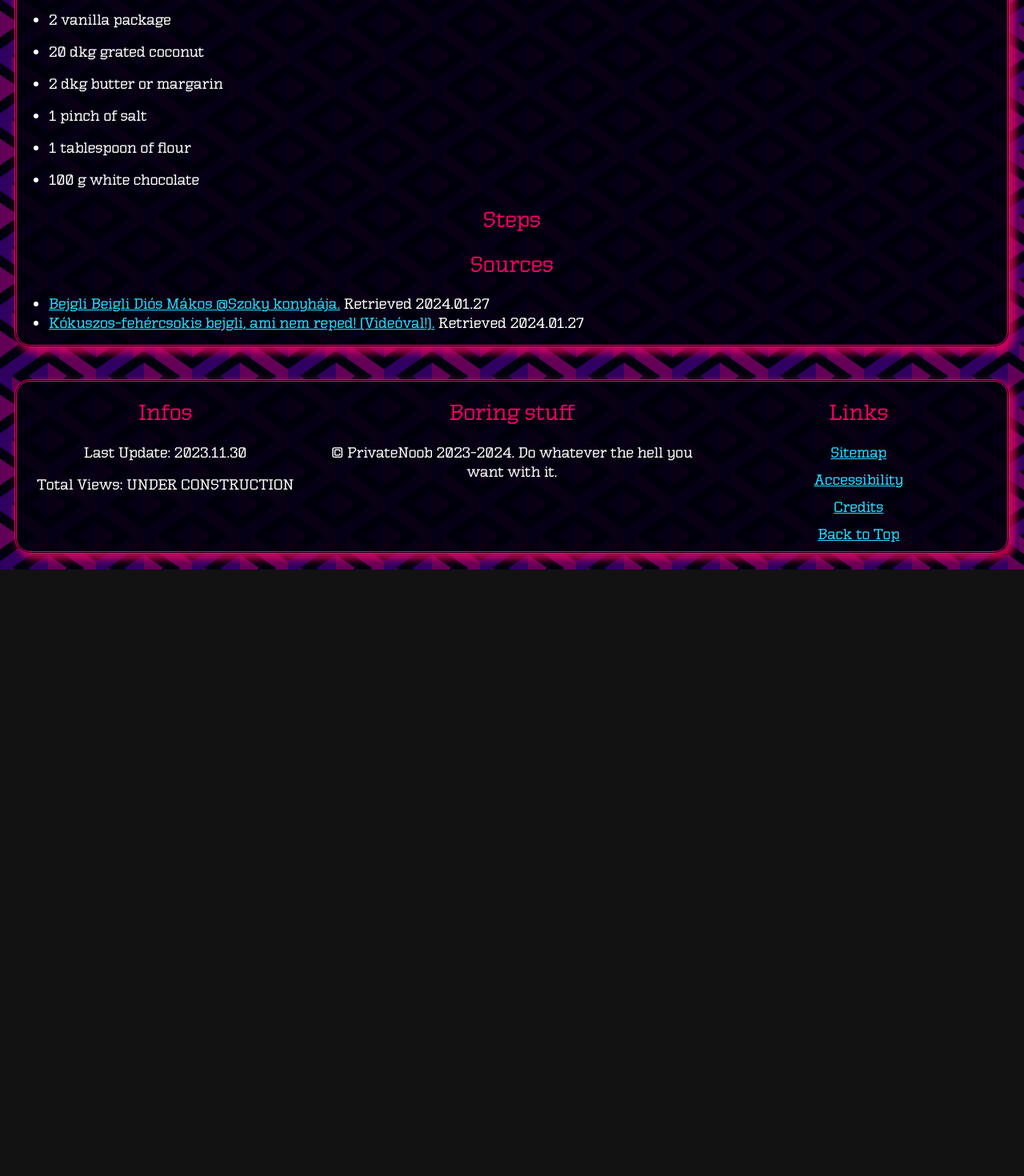
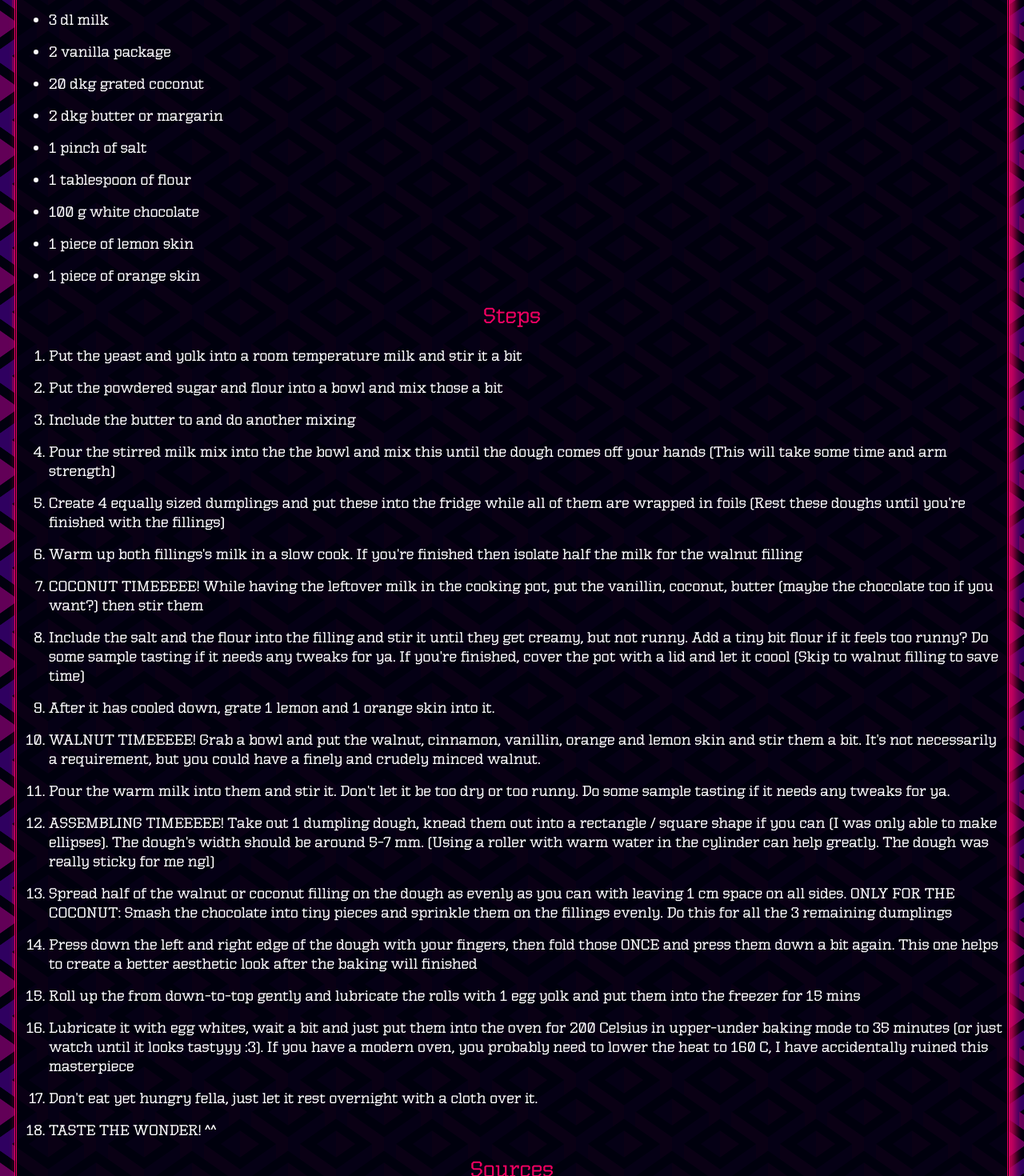
Before and after one commit to PrivateN00b/privatenoob.top, a React (Vite) app: page /Recipes/Bejgli in a window 1280 px wide. Shown: the part 1330-2800 px from the top of the page at 80% size. Before the commit the page ends 2042 px from the top, so only its background shows below. Built offline with nearby package versions, Linux system fonts and the light colour scheme.

Commit message:
cont: finished the Bejgli recipe

```diff
--- a/src/pages/blogs/Recipes/pages/Bejgli.tsx
+++ b/src/pages/blogs/Recipes/pages/Bejgli.tsx
@@ -17,7 +17,7 @@ export function Bejgli() {
         <StyledParagraph>Dough:</StyledParagraph>
         <ul>
           <li>
-            <p>1 kg flour</p>
+            <p>1 kg grated flour</p>
           </li>
           <li>
             <p>40 dkg butter or margarin</p>
@@ -32,6 +32,9 @@ export function Bejgli() {
             <p>10 dkg powdered sugar</p>
           </li>
           <li>
+            <p>2 dkg yeast</p>
+          </li>
+          <li>
             <p>1 coffespoon of salt</p>
           </li>
         </ul>
@@ -44,7 +47,10 @@ export function Bejgli() {
             <p>2-3 vanilla package</p>
           </li>
           <li>
-            <p>0.5 kg well and lightly minced walnut</p>
+            <p>
+              0.5 kg finely and crudely minced walnut (or just go finely mixed
+              all the way)
+            </p>
           </li>
           <li>
             <p>2 pieces of lemon skin</p>
@@ -53,7 +59,7 @@ export function Bejgli() {
             <p>1 piece of orange skin</p>
           </li>
           <li>
-            <p>1 tablespoon of cinnamon</p>
+            <p>1-2 tablespoon of cinnamon</p>
           </li>
           <li>
             <p>20-30 dkg sugar</p>
@@ -84,8 +90,136 @@ export function Bejgli() {
           <li>
             <p>100 g white chocolate</p>
           </li>
+          <li>
+            <p>1 piece of lemon skin</p>
+          </li>
+          <li>
+            <p>1 piece of orange skin</p>
+          </li>
         </ul>
         <CenteredH2>Steps</CenteredH2>
+        <ol>
+          <li>
+            <p>
+              Put the yeast and yolk into a room temperature milk and stir it a
+              bit
+            </p>
+          </li>
+          <li>
+            <p>
+              Put the powdered sugar and flour into a bowl and mix those a bit
+            </p>
+          </li>
+          <li>
+            <p>Include the butter to and do another mixing</p>
+          </li>
+          <li>
+            <p>
+              Pour the stirred milk mix into the the bowl and mix this until the
+              dough comes off your hands (This will take some time and arm
+              strength)
+            </p>
+          </li>
+          <li>
+            <p>
+              Create 4 equally sized dumplings and put these into the fridge
+              while all of them are wrapped in foils (Rest these doughs until
+              you're finished with the fillings)
+            </p>
+          </li>
+          <li>
+            <p>
+              Warm up both fillings's milk in a slow cook. If you're finished
+              then isolate half the milk for the walnut filling
+            </p>
+          </li>
+          <li>
+            <p>
+              COCONUT TIMEEEEE! While having the leftover milk in the cooking
+              pot, put the vanillin, coconut, butter (maybe the chocolate too if
+              you want?) then stir them
+            </p>
+          </li>
+          <li>
+            <p>
+              Include the salt and the flour into the filling and stir it until
+              they get creamy, but not runny. Add a tiny bit flour if it feels
+              too runny? Do some sample tasting if it needs any tweaks for ya.
+              If you're finished, cover the pot with a lid and let it coool
+              (Skip to walnut filling to save time)
+            </p>
+          </li>
+          <li>
+            <p>
+              After it has cooled down, grate 1 lemon and 1 orange skin into it.
+            </p>
+          </li>
+          <li>
+            <p>
+              WALNUT TIMEEEEE! Grab a bowl and put the walnut, cinnamon,
+              vanillin, orange and lemon skin and stir them a bit. It's not
+              necessarily a requirement, but you could have a finely and crudely
+              minced walnut.
+            </p>
+          </li>
+          <li>
+            <p>
+              Pour the warm milk into them and stir it. Don't let it be too dry
+              or too runny. Do some sample tasting if it needs any tweaks for
+              ya.
+            </p>
+          </li>
+          <li>
+            <p>
+              ASSEMBLING TIMEEEEE! Take out 1 dumpling dough, knead them out
+              into a rectangle / square shape if you can (I was only able to
+              make ellipses). The dough's width should be around 5-7 mm. (Using
+              a roller with warm water in the cylinder can help greatly. The
+              dough was really sticky for me ngl)
+            </p>
+          </li>
+          <li>
+            <p>
+              Spread half of the walnut or coconut filling on the dough as
+              evenly as you can with leaving 1 cm space on all sides. ONLY FOR
+              THE COCONUT: Smash the chocolate into tiny pieces and sprinkle
+              them on the fillings evenly. Do this for all the 3 remaining
+              dumplings
+            </p>
+          </li>
+          <li>
+            <p>
+              Press down the left and right edge of the dough with your fingers,
+              then fold those ONCE and press them down a bit again. This one
+              helps to create a better aesthetic look after the baking will
+              finished
+            </p>
+          </li>
+          <li>
+            <p>
+              Roll up the from down-to-top gently and lubricate the rolls with 1
+              egg yolk and put them into the freezer for 15 mins
+            </p>
+          </li>
+          <li>
+            <p>
+              Lubricate it with egg whites, wait a bit and just put them into
+              the oven for 200 Celsius in upper-under baking mode to 35 minutes
+              (or just watch until it looks tastyyy :3). If you have a modern
+              oven, you probably need to lower the heat to 160 C, I have
+              accidentally ruined this masterpiece
+            </p>
+          </li>
+          <li>
+            <p>
+              Don't eat yet hungry fella, just let it rest overnight with a
+              cloth over it.
+            </p>
+          </li>
+          <li>
+            <p>TASTE THE WONDER! ^^</p>
+          </li>
+        </ol>
         <CenteredH2>Sources</CenteredH2>
         <ul>
           <li>
```
